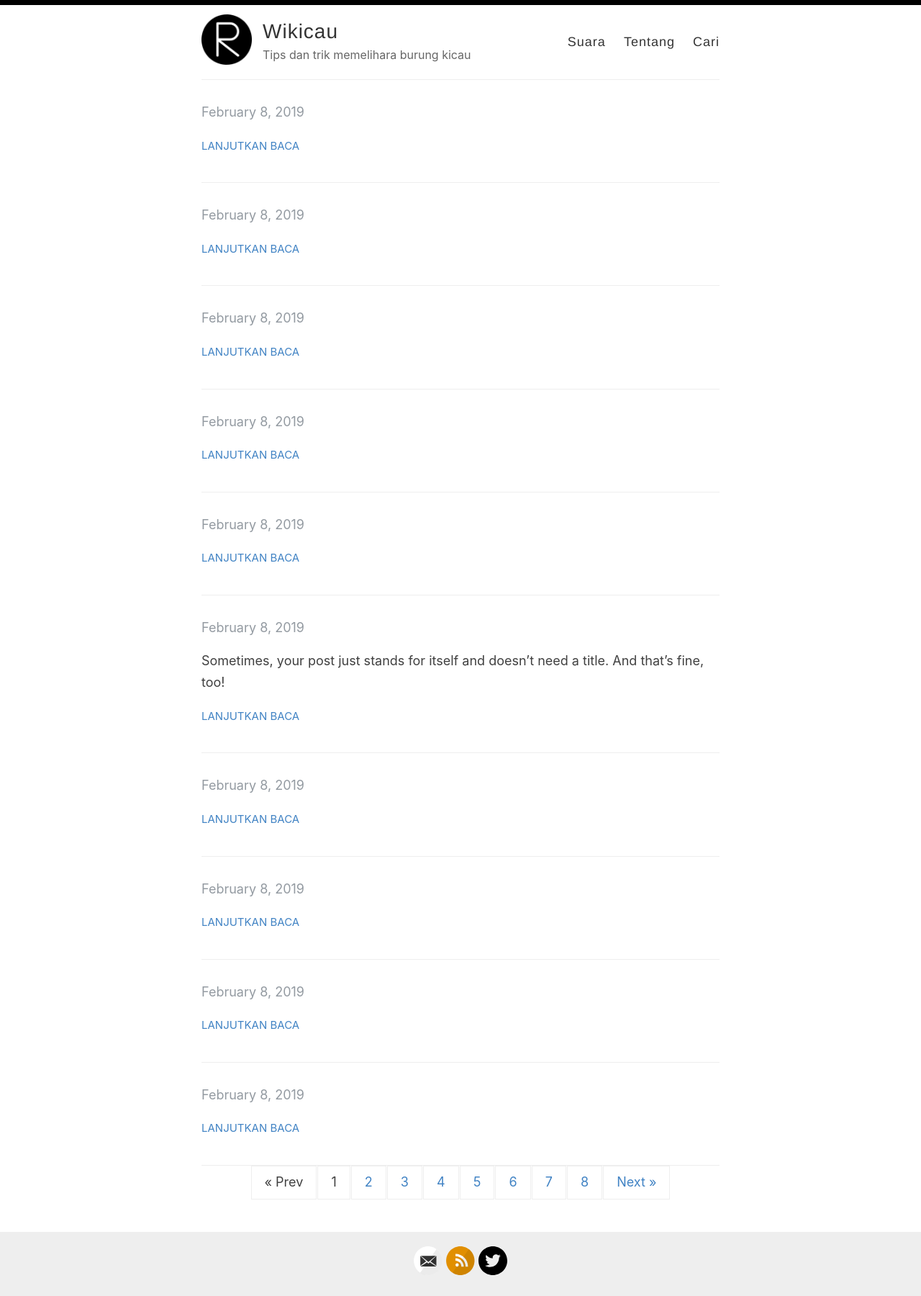
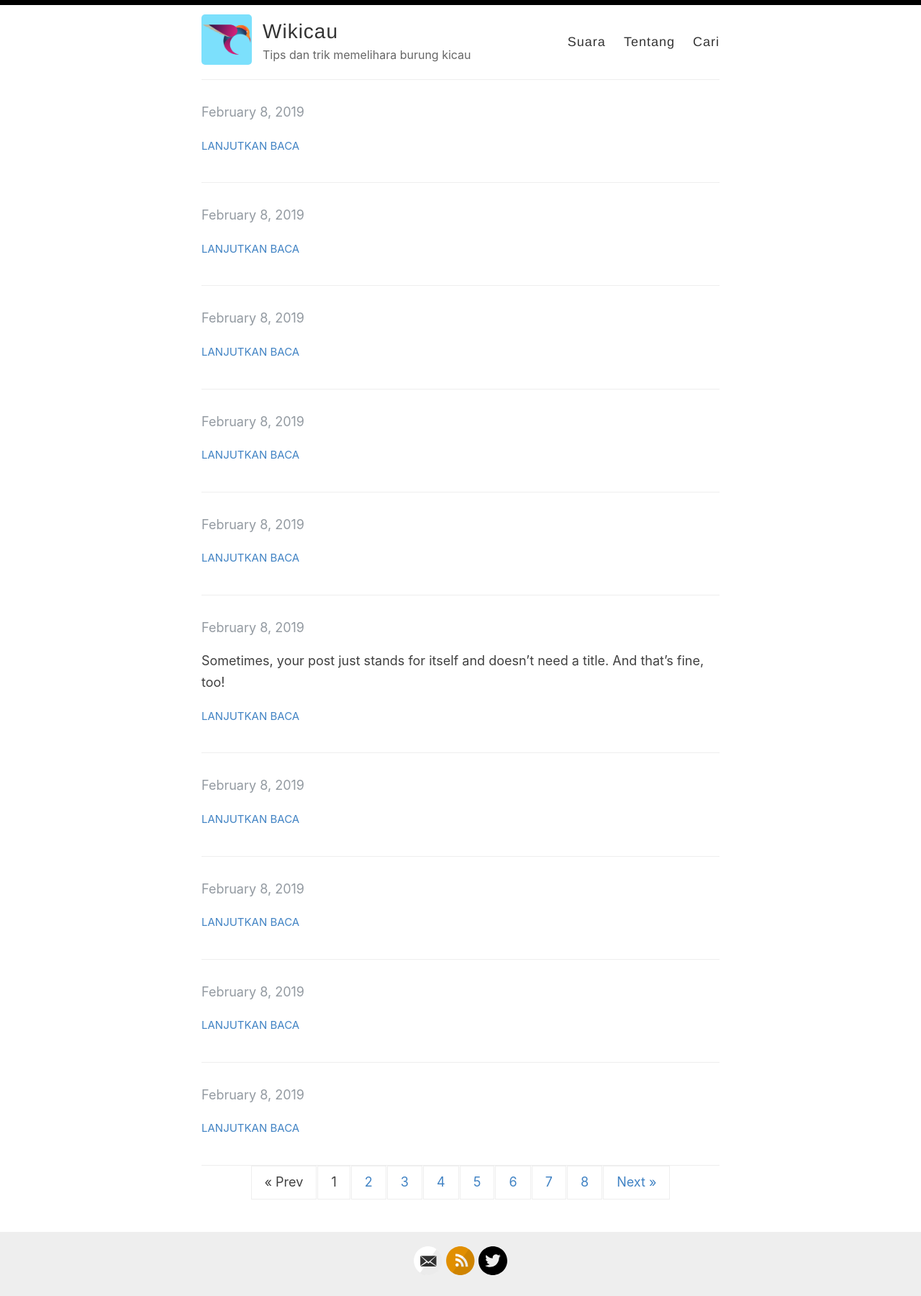
Before and after one commit to wikicau/wikicau.github.io, a Jekyll site: the page built from index.html, in a window 1280 px wide. Shown: the whole page at 72% size. Built offline with Jekyll 4.4.1, drawn with Linux system fonts in a browser that asks for light colours; the list of posts is cut into pages by our own code.

Commit message:
update avatar

```diff
--- a/_config.yml
+++ b/_config.yml
@@ -12,7 +12,7 @@ author: Yus Yulianto
 description: Tips dan trik memelihara burung kicau
 
 # URL of your avatar or profile pic (you could use your GitHub profile pic)
-avatar: /images/reverie.png
+avatar: /images/wikicau.png
 
 #
 # Flags below are optional
```
Also changed, not shown: images/categories.png (deleted), images/galaxy.jpg (deleted), images/mobile-demo.png (deleted), images/reverie-demo.png (deleted), images/reverie-text.png (deleted), images/search.png (deleted), images/wikicau.png (added).
